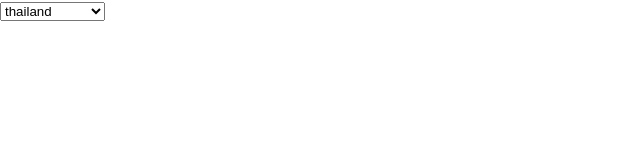
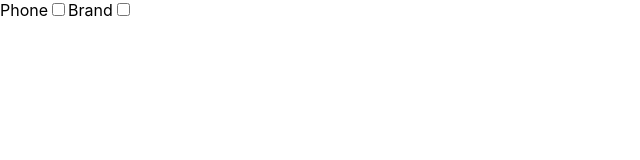
Before and after one commit to Firstkris/react-day3-state-pavitpim-fork, a React (Create React App) app: page / in a window 1280 px wide. Shown: the top 160 px of the page, without its empty margins (0-640 px from the left). Built offline with nearby package versions, Linux system fonts and the light colour scheme.

Commit message:
finish:lab-3 checkbox

```diff
--- a/src/App.js
+++ b/src/App.js
@@ -1,22 +1,24 @@
-// Lab2
-// จงสร้าง tag <select> ซึ่งมีข้อมูลชื่อประเทศในรายการให้เลือก (ให้ลองใส่มา 5 ประเทศ)
-// เมื่อผู้ใช้เลือกประเทศ ให้ console.log ค่าประเทศที่ถูกเลือก
+// จงสร้าง checkbox ขึ้นมา 3 อัน ให้แต่ละอันมี name คือ phone Brand
+// เมื่อผู้ใช้ tick หรือ untick checkbox ให้ console.log
+// - ค่า name ของ checkbox
+// - ค่า value ของ checkbox
+// - checkbox นั้นถูก tick หรือ untick
 
 function App() {
-  // write your code
   const handleChange = (event) => {
-    console.log(event.target.value);
+    console.log('name', event.target.name);
+    console.log('value', event.target.value);
+    console.log('tik', event.target.checked);
   };
 
   return (
-    <select onChange={handleChange}>
-      <option disabled>select country</option>
-      <option value='TH'>thailand</option>
-      <option value='SG'>singapore</option>
-      <option value='LAO'>laos</option>
-      <option value='MM'>myanmar</option>
-      <option value='CN'>china</option>
-    </select>
+    <>
+      <label>Phone</label>
+      <input type='checkbox' name='phone' onChange={handleChange} />
+
+      <label>Brand</label>
+      <input type='checkbox' name='brand' onChange={handleChange} />
+    </>
   );
 }
 
```
